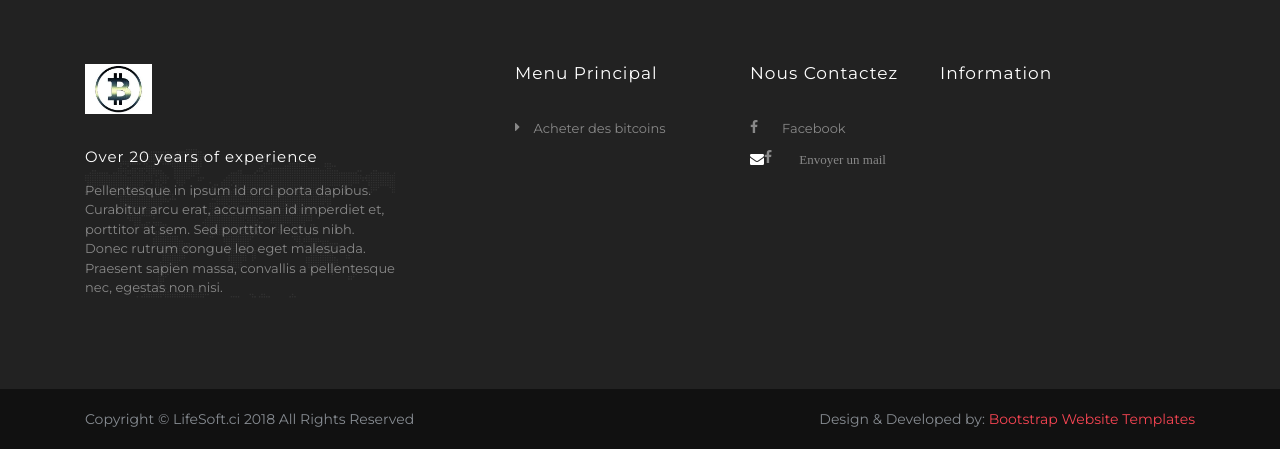
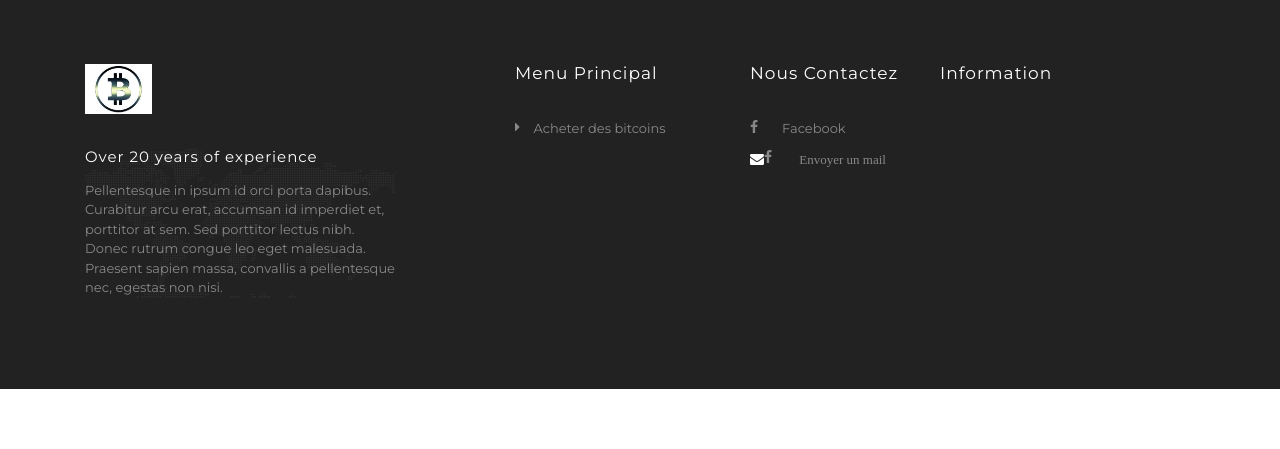
Before and after one commit to silueyaya/dorcas-entreprise, a Symfony app: template templates/default/contact.html.twig in a window 1280 px wide. Shown: the part 1226-1675 px from the top of the page. After the commit the page ends 1615 px from the top, so only its background shows below. Run offline with Twig, Linux system fonts and the light colour scheme; the template is opened without the code that fills it, so the values that code supplies are empty; some libraries are stand-ins or nearby versions.

Commit message:
Update base.html.twig

```diff
--- a/templates/base.html.twig
+++ b/templates/base.html.twig
@@ -281,18 +281,6 @@
                     </div><!-- container -->
                 </div><!-- footer -->
 
-                <!-- Bottom -->
-                <!----><div class="bwt-footer-copyright">
-                    <div class="container">
-                        <div class="row">
-                            <div class="col-sm-12 col-md-12 col-lg-6 copyright">
-                                <div class="left-text">Copyright &copy; LifeSoft.ci  {{ "now"|date('Y') }} All Rights Reserved</div>
-                            </div>
-
-                        </div>
-                    </div>
-                </div>
-                <!-- Go Top -->
                 <a class="go-top">
                     <i class="fa fa-arrow-up" aria-hidden="true"></i>
                 </a>
```
